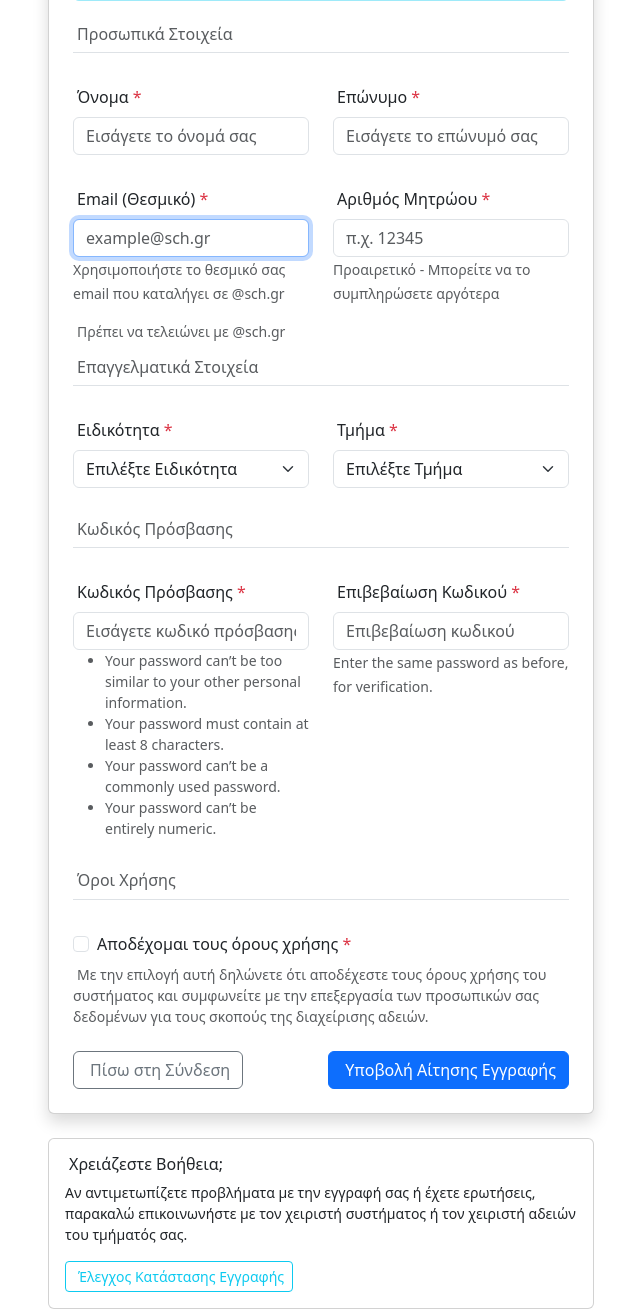
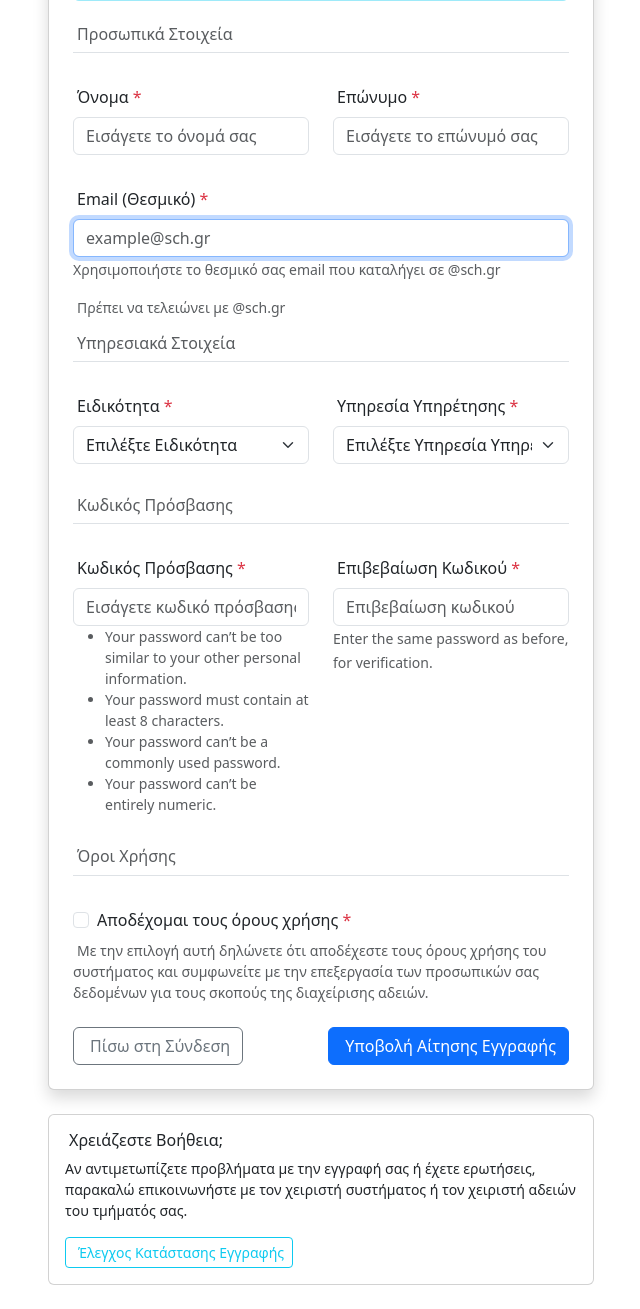
Before and after one commit to apettas/adeies5, a Django app: page /login/register/ in a window 1280 px wide. Shown: the part 309-1618 px from the top of the page, without its empty margins (319-959 px from the left). After the commit the page ends 1594 px from the top, so only its background shows below. Run offline with Django 5.2, Linux system fonts and the light colour scheme; some libraries are stand-ins or nearby versions.

Commit message:
refactor:  Βελτίωση φόρμας εγγραφής χρηστών
 Αφαίρεση και βελτιστοποίηση πεδίων:
- Αφαίρεση πεδίου 'Αριθμός Μητρώου' (μη απαραίτητο)
- Μετονομασία 'Επαγγελματικά Στοιχεία'  'Υπηρεσιακά Στοιχεία'
- Μετονομασία 'Τμήμα'  'Υπηρεσία Υπηρέτησης'

 Αλλαγές φόρμας:
- Απλοποίηση διαδικασίας εγγραφής
- Καλύτερη ορολογία για δημόσια υπηρεσία
- Εστίαση στα βασικά απαραίτητα στοιχεία

 Αρχεία που ενημερώθηκαν:
- accounts/forms.py: Αφαίρεση employee_id field, νέα labels
- templates/accounts/register.html: Ενημέρωση UI, αφαίρεση πεδίου

```diff
--- a/accounts/forms.py
+++ b/accounts/forms.py
@@ -37,22 +37,11 @@ class UserRegistrationForm(UserCreationForm):
         })
     )
 
-    employee_id = forms.CharField(
-        max_length=20,
-        required=False,
-        label='Αριθμός Μητρώου',
-        help_text='Προαιρετικό - Μπορείτε να το συμπληρώσετε αργότερα',
-        widget=forms.TextInput(attrs={
-            'class': 'form-control',
-            'placeholder': 'π.χ. 12345'
-        })
-    )
-
     department = forms.ModelChoiceField(
         queryset=Department.objects.filter(is_active=True),
         required=True,
-        label='Τμήμα',
-        empty_label='Επιλέξτε Τμήμα',
+        label='Υπηρεσία Υπηρέτησης',
+        empty_label='Επιλέξτε Υπηρεσία Υπηρέτησης',
         widget=forms.Select(attrs={
             'class': 'form-control'
         })
@@ -100,7 +89,7 @@ class UserRegistrationForm(UserCreationForm):
 
     class Meta:
         model = User
-        fields = ('email', 'first_name', 'last_name', 'employee_id',
+        fields = ('email', 'first_name', 'last_name',
                  'department', 'specialty', 'phone', 'address',
                  'password1', 'password2', 'terms_accepted')
 
@@ -135,22 +124,11 @@ class UserRegistrationForm(UserCreationForm):
                 )
         return email
 
-    def clean_employee_id(self):
-        employee_id = self.cleaned_data.get('employee_id')
-        if employee_id:
-            # Έλεγχος αν ο αριθμός μητρώου υπάρχει ήδη
-            if User.objects.filter(employee_id=employee_id).exists():
-                raise ValidationError(
-                    'Αυτός ο αριθμός μητρώου χρησιμοποιείται ήδη'
-                )
-        return employee_id
-
     def save(self, commit=True):
         user = super().save(commit=False)
         user.email = self.cleaned_data['email']
         user.first_name = self.cleaned_data['first_name']
         user.last_name = self.cleaned_data['last_name']
-        user.employee_id = self.cleaned_data.get('employee_id', '')
         user.department = self.cleaned_data['department']
         user.specialty = self.cleaned_data['specialty']
         user.phone = self.cleaned_data.get('phone', '')
--- a/templates/accounts/register.html
+++ b/templates/accounts/register.html
@@ -68,9 +68,9 @@
                             </div>
                         </div>
 
-                        <!-- Email and Employee ID -->
+                        <!-- Email -->
                         <div class="row mb-3">
-                            <div class="col-md-6">
+                            <div class="col-12">
                                 <label for="{{ form.email.id_for_label }}" class="form-label">
                                     <i class="fas fa-envelope me-1"></i>
                                     {{ form.email.label }}
@@ -89,29 +89,14 @@
                                     </div>
                                 {% endif %}
                             </div>
-                            <div class="col-md-6">
-                                <label for="{{ form.employee_id.id_for_label }}" class="form-label">
-                                    <i class="fas fa-id-card me-1"></i>
-                                    {{ form.employee_id.label }}
-                                    <span class="text-danger">*</span>
-                                </label>
-                                {% bootstrap_field form.employee_id show_label=False %}
-                                {% if form.employee_id.errors %}
-                                    <div class="text-danger small mt-1">
-                                        {% for error in form.employee_id.errors %}
-                                            <div>{{ error }}</div>
-                                        {% endfor %}
-                                    </div>
-                                {% endif %}
-                            </div>
                         </div>
 
-                        <!-- Professional Information Section -->
+                        <!-- Service Information Section -->
                         <div class="row mb-3">
                             <div class="col-12">
                                 <h6 class="text-muted border-bottom pb-2 mb-3">
                                     <i class="fas fa-briefcase me-1"></i>
-                                    Επαγγελματικά Στοιχεία
+                                    Υπηρεσιακά Στοιχεία
                                 </h6>
                             </div>
                         </div>
```
